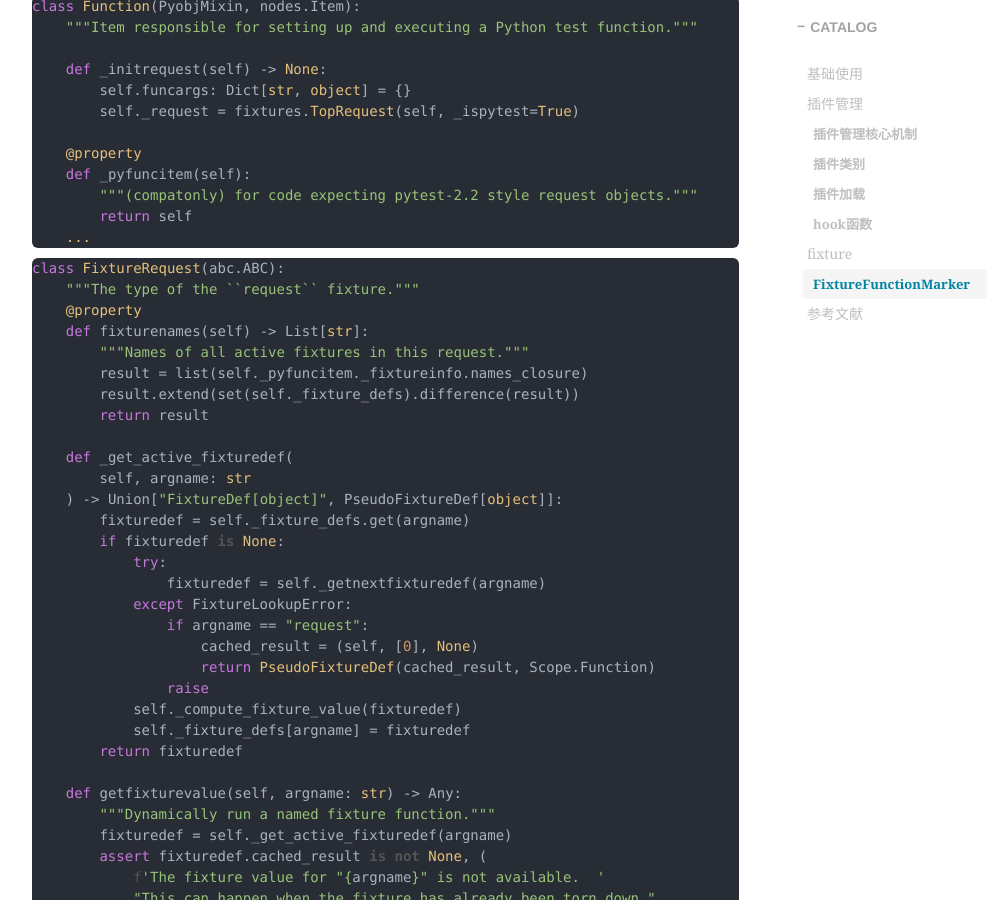
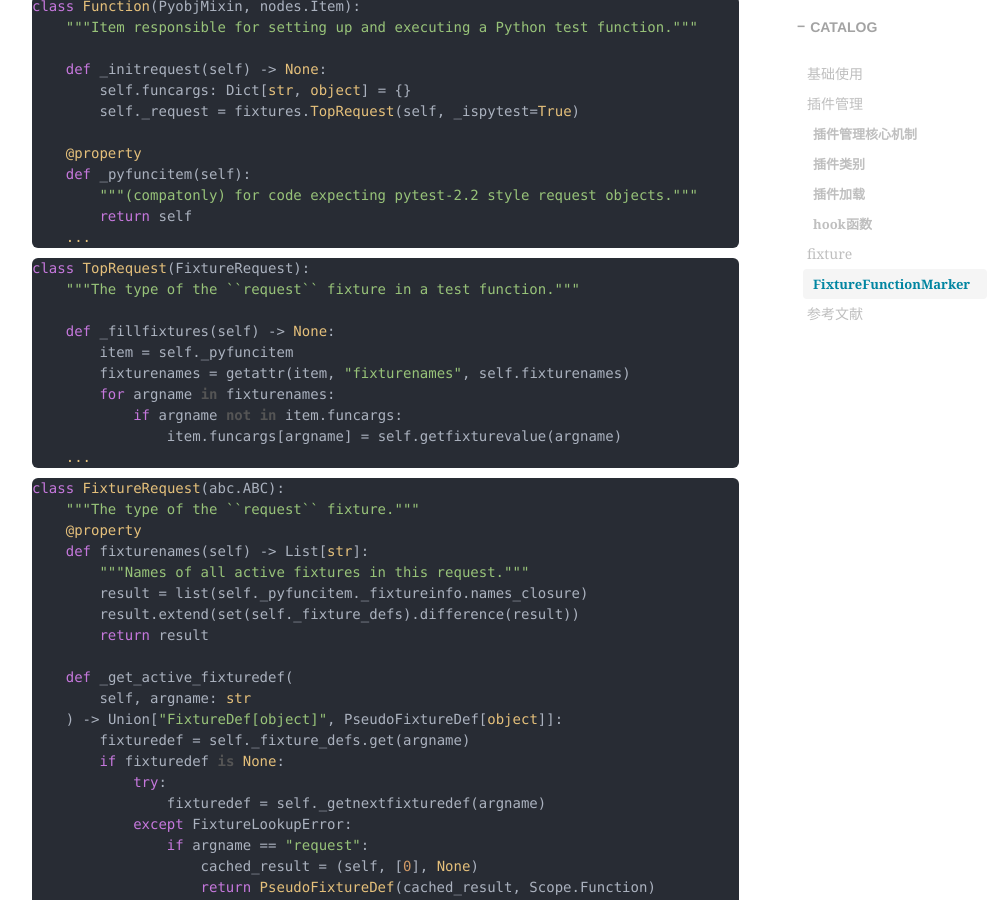
Before and after one commit to shihai1991/shihai1991.github.io, a Jekyll site: the page built from _posts/2023-07-17-pytest学习.md, in a window 1280 px wide and 900 px high, scrolled down 1435 px. Shown: the whole window, without its empty margins (233-1234 px from the left). Built offline with Jekyll 4.4.1, drawn with Linux system fonts in a browser that asks for light colours; nearby versions of some CDN libraries; comment, search, counter and statistics services are not loaded.

Commit message:
Update 2023-07-17-pytest学习.md

````diff
--- a/_posts/2023-07-17-pytest学习.md
+++ b/_posts/2023-07-17-pytest学习.md
@@ -54,6 +54,19 @@ class Function(PyobjMixin, nodes.Item):
     ...
 ```
 ```python
+class TopRequest(FixtureRequest):
+    """The type of the ``request`` fixture in a test function."""
+
+    def _fillfixtures(self) -> None:
+        item = self._pyfuncitem
+        fixturenames = getattr(item, "fixturenames", self.fixturenames)
+        for argname in fixturenames:
+            if argname not in item.funcargs:
+                item.funcargs[argname] = self.getfixturevalue(argname)
+    ...
+```
+
+```python
 class FixtureRequest(abc.ABC):
     """The type of the ``request`` fixture."""
     @property
````
